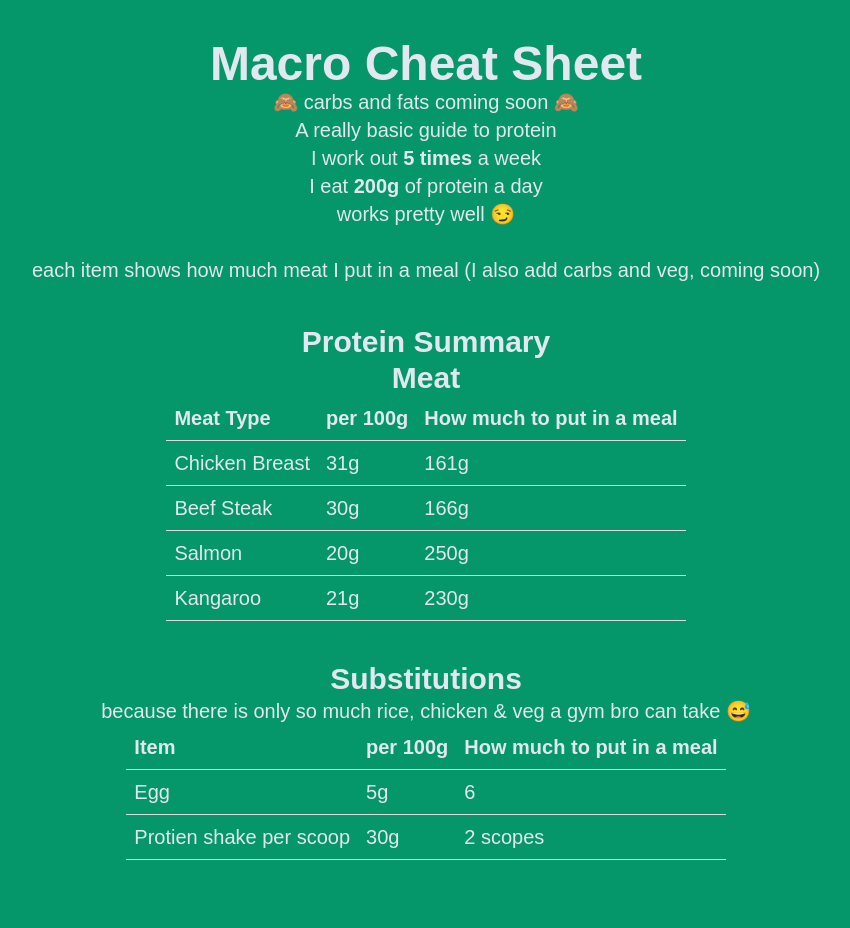
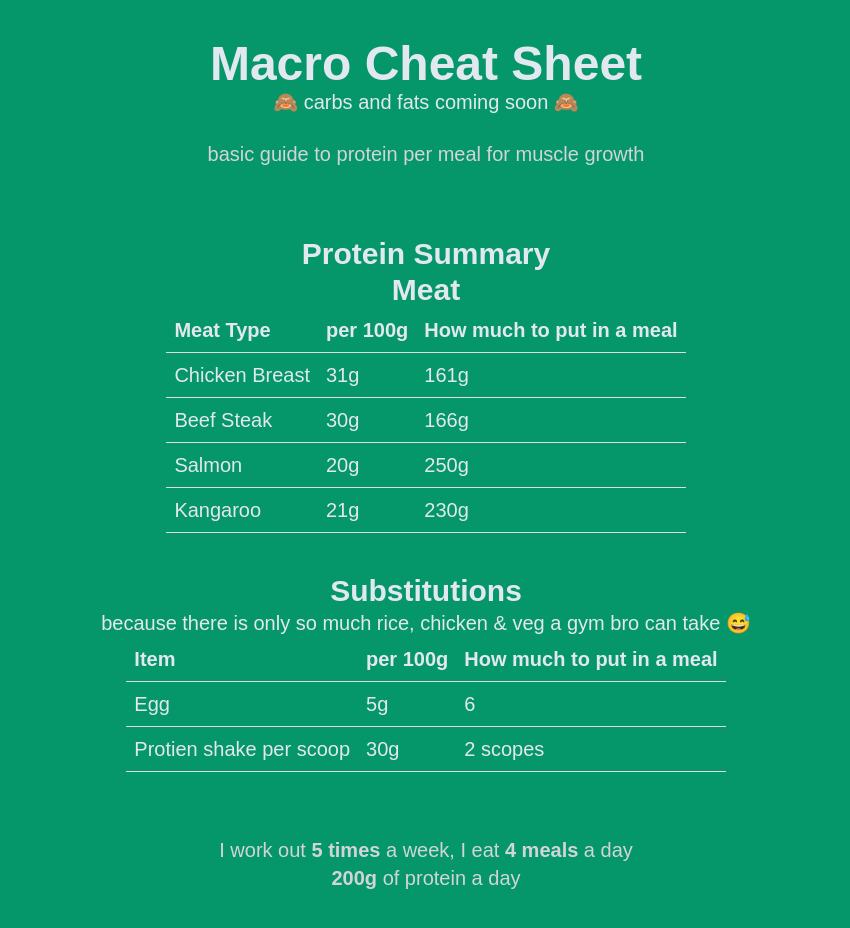
Before and after one commit to AlexTheProgrammer/macro-cheatsheet, a website: page public/index.html in a window 1280 px wide. Shown: the whole page, without its empty margins (214-1064 px from the left). Drawn offline with Linux system fonts and the light colour scheme.

Commit message:
Updated styling

```diff
--- a/public/index.html
+++ b/public/index.html
@@ -10,14 +10,14 @@
         <p>
         &#128584 carbs and fats coming soon &#128584
         </p>
+
+        <div class="mt-6 text-gray-300">
         <p>
-            A really basic guide to protein<br />
-            I work out <b>5 times</b> a week<br />
-            I eat <b>200g</b> of protein a day<br />
-            works pretty well &#128527<br /><br />
-each item shows how much meat I put in a meal (I also add carbs and veg, coming soon)
+            basic guide to protein per meal for muscle growth<br /><br />
         </p>
 
+
+        </div>
 
         <div class="py-10">
         <h1 class="text-3xl text-center font-bold">Protein Summary</h1>
@@ -76,6 +76,12 @@ each item shows how much meat I put in a meal (I also add carbs and veg, coming
 
         </div>
 
+        <div class="mt-6 text-gray-300">
+            I work out <b>5 times</b> a week,
+            I eat <b>4 meals</b> a day<br \>
+            <b>200g</b> of protein a day<br \>
+        </div>
+
         <script>
             // You can add JavaScript functionality here if needed
         </script>
```
Also changed, not shown: public/styles.css.
